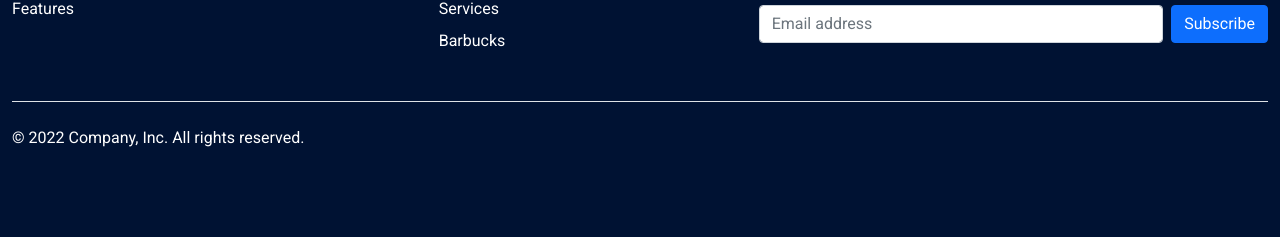
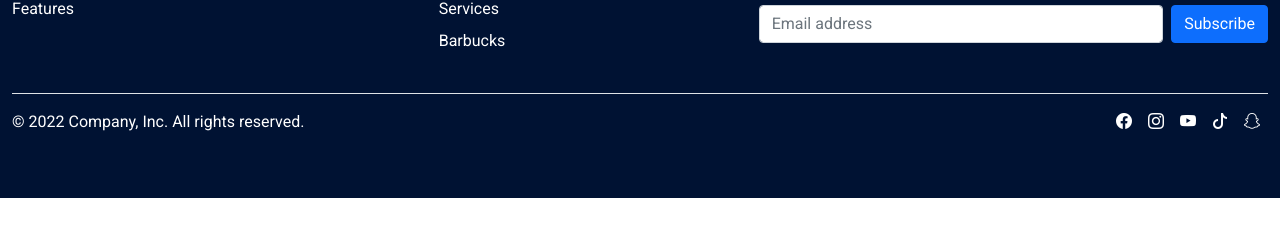
Before and after one commit to mmamongy/aychihuaua, an Angular app: page /home in a window 1280 px wide. Shown: the part 3114-3351 px from the top of the page. After the commit the page ends 3312 px from the top, so only its background shows below. Built offline with nearby package versions, Linux system fonts and the light colour scheme; a web font is replaced by a local one.

Commit message:
fixing footer

```diff
--- a/src/app/shared/footer/footer.component.html
+++ b/src/app/shared/footer/footer.component.html
@@ -38,16 +38,27 @@
             <button class="btn btn-primary" type="button">Subscribe</button>
           </div>
         </form>
+
       </div>
     </div>
 
-    <div class="d-flex flex-column flex-sm-row justify-content-between py-4 my-4 border-top">
+    <div class=" pt-3 mt-3 border-top">
+      <div class="row">
+    <div class="col">
       <p>© 2022 Company, Inc. All rights reserved.</p>
-      <ul class="list-unstyled d-flex">
-        <li class="ms-3"><a class="link-dark" href="#"><svg class="bi" width="24" height="24"><use xlink:href="#twitter"></use></svg></a></li>
-        <li class="ms-3"><a class="link-dark" href="#"><svg class="bi" width="24" height="24"><use xlink:href="#instagram"></use></svg></a></li>
-        <li class="ms-3"><a class="link-dark" href="#"><svg class="bi" width="24" height="24"><use xlink:href="#facebook"></use></svg></a></li>
-      </ul>
+
     </div>
+    <div class="col d-flex justify-content-end">
+      <span class="px-2"><i class="bi bi-facebook"></i></span>
+      <span class="px-2"><i class="bi bi-instagram"></i></span>
+      <span class="px-2"><i class="bi bi-youtube"></i></span>
+      <span class="px-2"><i class="bi bi-tiktok"></i></span>
+      <span class="px-2"><i class="bi bi-snapchat"></i></span>
+    </div>
+  </div>
+
+  </div>
+
+
   </footer>
 </div>
```
